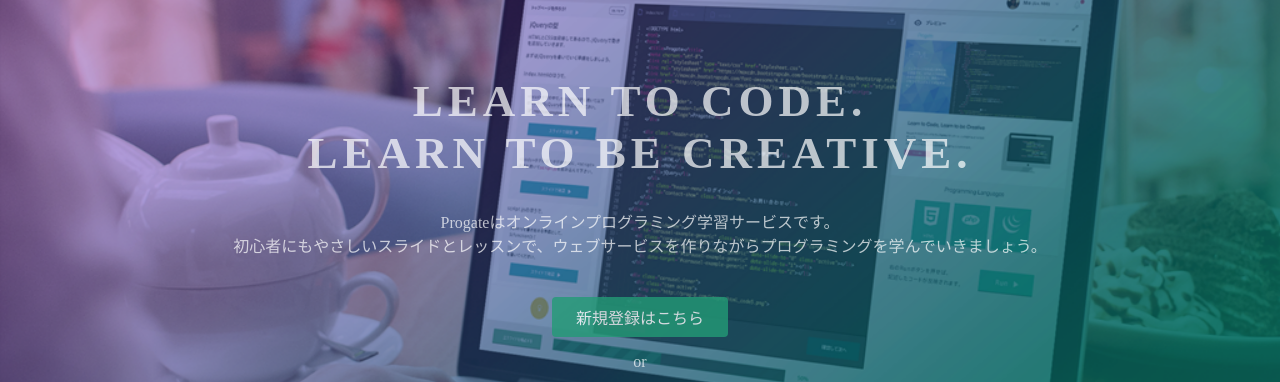
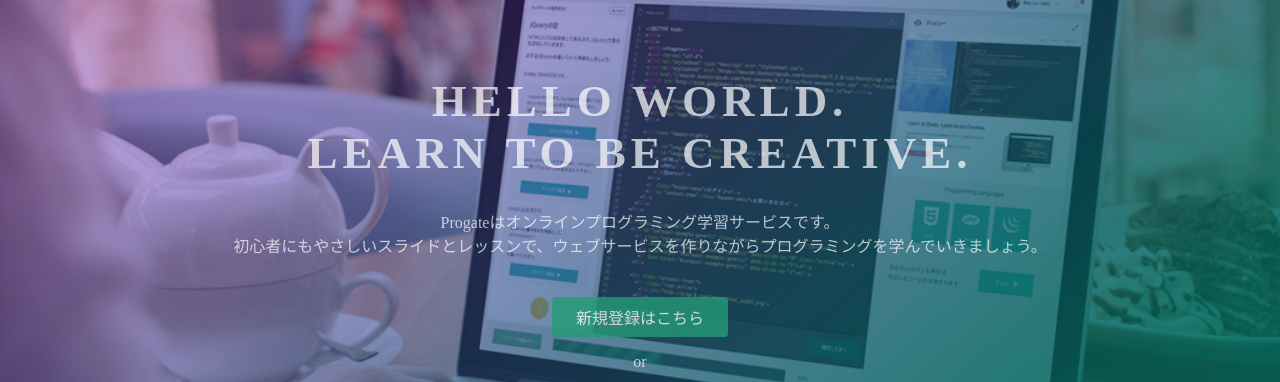
Before and after one commit to TomoakiY/prog-8.github.io, a plain HTML site: page index.html in a window 1280 px wide. Shown: the part 135-517 px from the top of the page. Drawn offline with Linux system fonts and the light colour scheme.

Commit message:
Update index.html

```diff
--- a/index.html
+++ b/index.html
@@ -23,7 +23,7 @@
   </header>
   <div class="top-wrapper">
     <div class="container">
-      <h1>LEARN TO CODE.<br>LEARN TO BE CREATIVE.</h1>
+      <h1>HELLO WORLD.<br>LEARN TO BE CREATIVE.</h1>
       <p>Progateはオンラインプログラミング学習サービスです。<br>初心者にもやさしいスライドとレッスンで、ウェブサービスを作りながらプログラミングを学んでいきましょう。</p>
       <div class="btn-wrapper">
         <a href="#" class="btn signup">新規登録はこちら</a>
```
